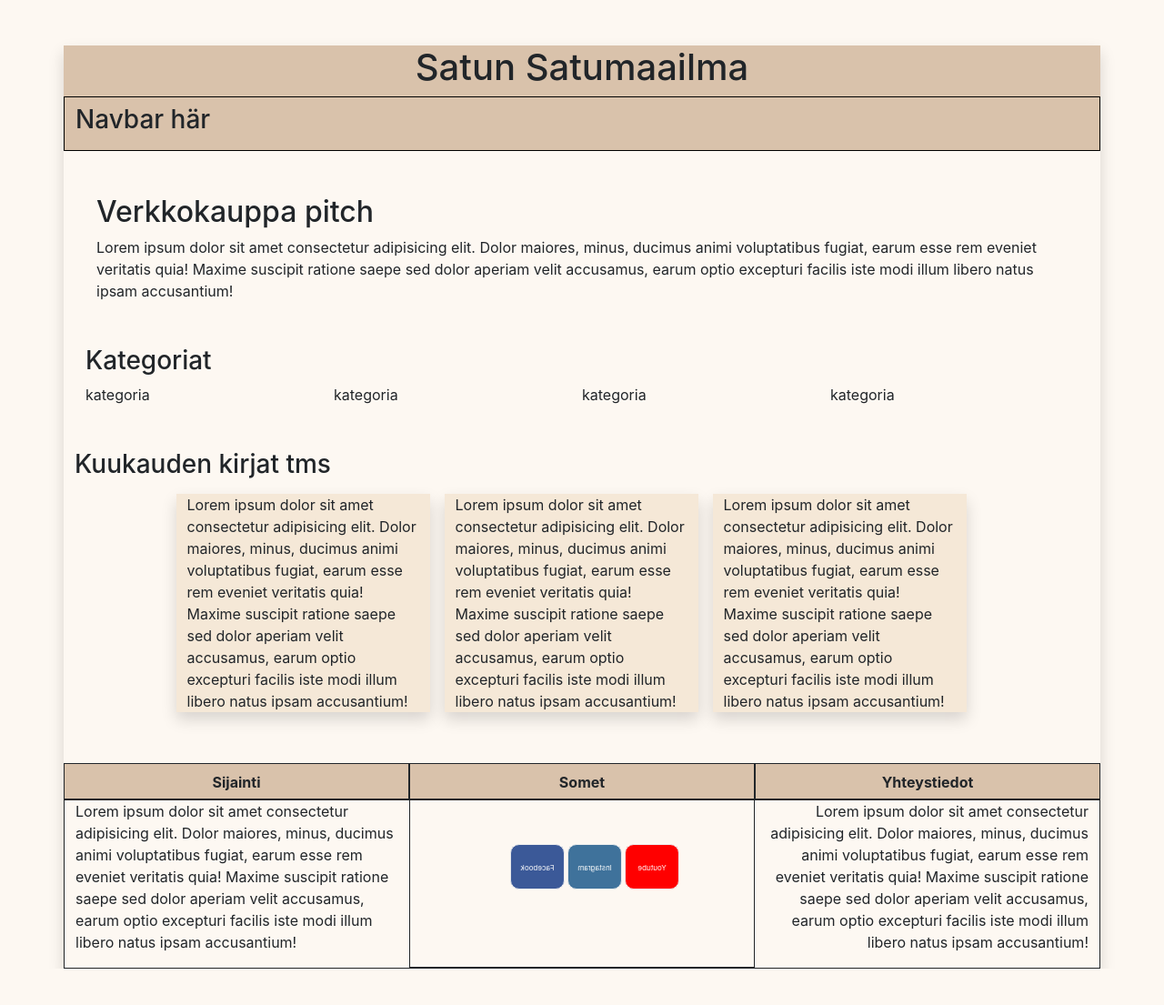
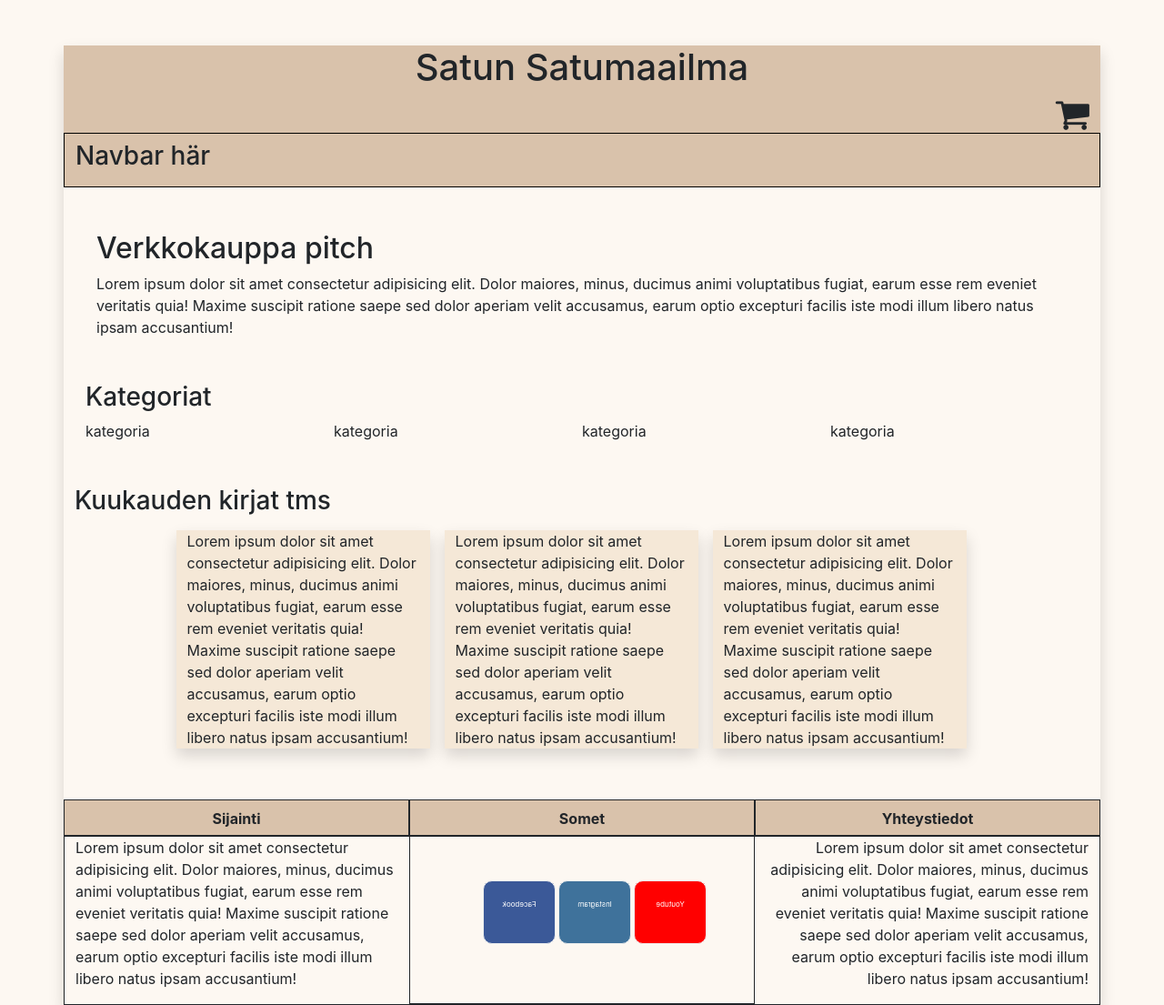
Before and after one commit to n0laja00/kirjakauppa, a React (Create React App) app: page / in a window 1280 px wide. Shown: the whole page at 91% size. Before the commit the page ends 1065 px from the top, so only its background shows below. Built offline with nearby package versions, Linux system fonts and the light colour scheme.

Commit message:
Committia

```diff
--- a/src/App.css
+++ b/src/App.css
@@ -40,8 +40,8 @@ background-color: #b970111f;
 
 .maincard {
     position: relative;
-    width: 60px;
-    height: 50px
+    width: 80px;
+    height: 70px
 }
 
 .thecard {
@@ -65,7 +65,7 @@ background-color: #b970111f;
     border-radius: 10px;
     cursor: pointer;
     border: 1px solid #eee;
-    padding: 6px
+    padding:20px
 }
 
 .theback {
@@ -104,9 +104,7 @@ background-color: #b970111f;
 }
 
 .shopcart_cs {
-    position: absolute;
-    left: 1320px;
-    bottom: 850px;
+    bottom: 40px;
 }
 
 .fa-shopping-cart {
--- a/src/Header.js
+++ b/src/Header.js
@@ -6,7 +6,7 @@ export default function Header() {
         <div className="row header">
             <div className="col-12">
             <h1 className="text-center">Satun Satumaailma</h1>
-            <div className="shopcart_cs">
+            <div className="text-end shopcart_cs">
             <i className="fa fa-shopping-cart" aria-hidden="true"></i>
             </div>
             </div>
```
